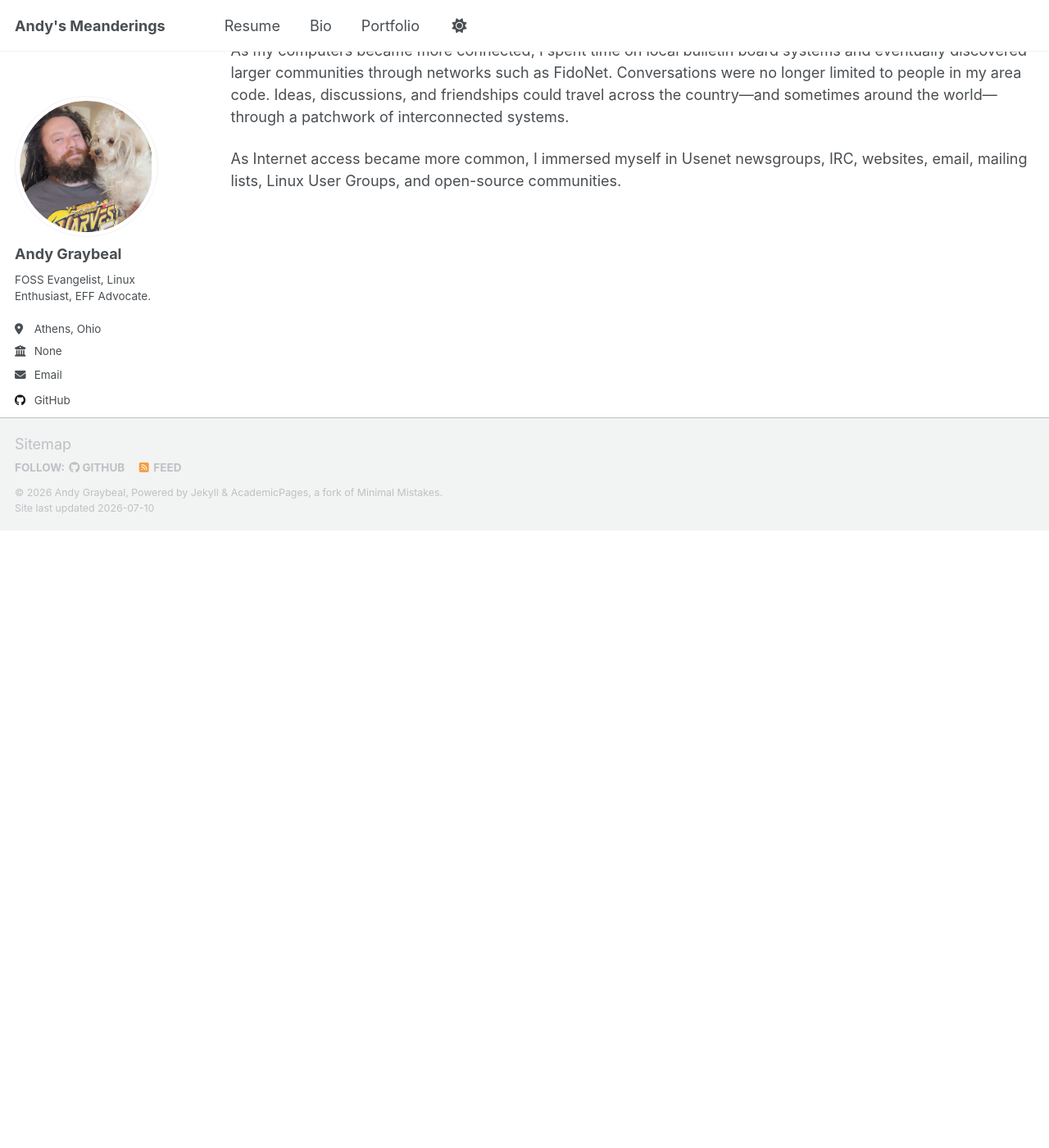
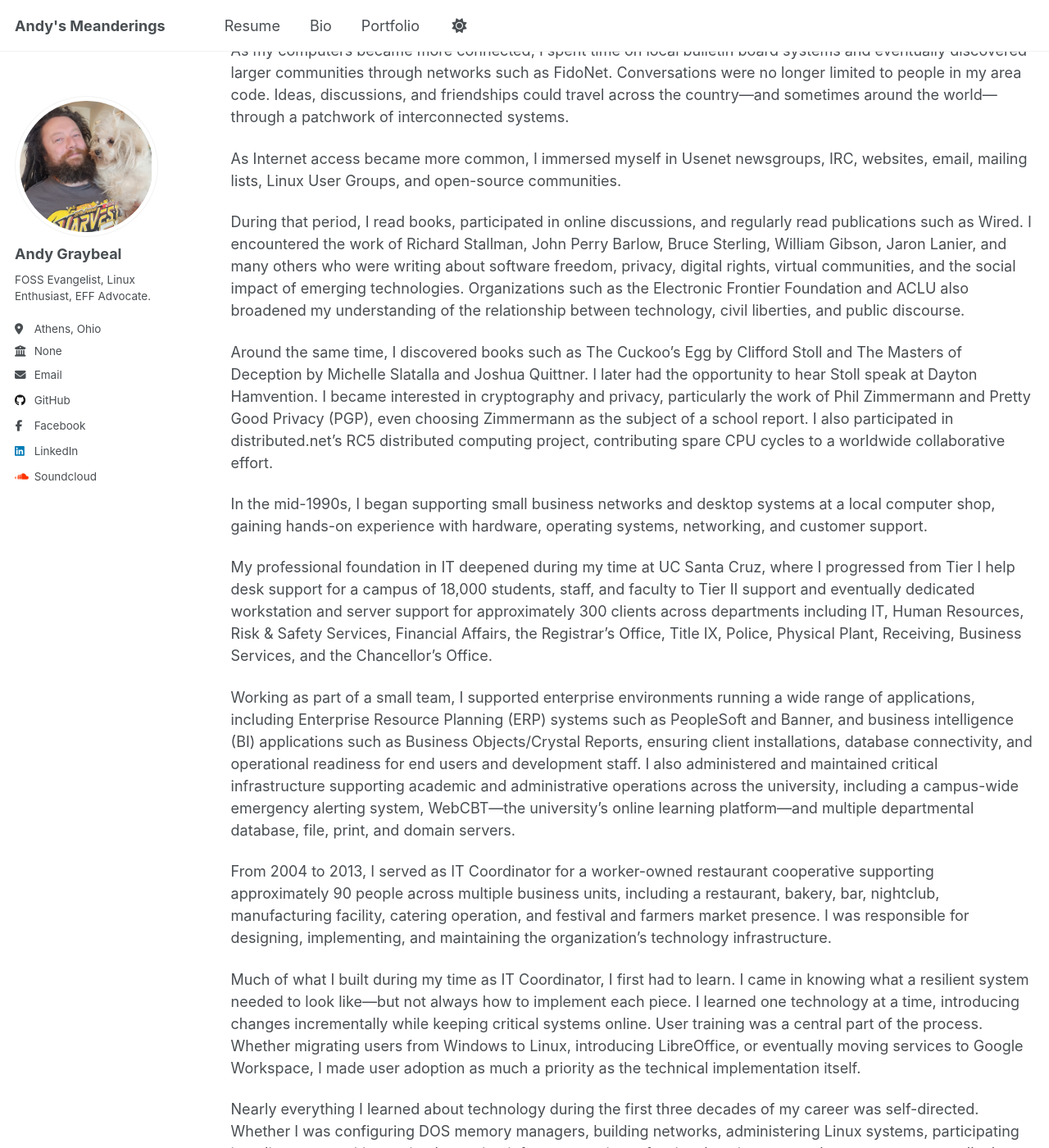
Before and after one commit to andy-graybeal/andy-graybeal.github.io, a Jekyll site: the page built from _pages/bio.md, in a window 1280 px wide and 1400 px high, scrolled down 1038 px. Shown: the whole window at 82% size. Built offline with Jekyll 4.4.1, drawn with Linux system fonts in a browser that asks for light colours; a script that is not in the unit is left out; before the commit the page ends 1685 px from its top, so only the background shows below that; some of the changed text lies outside the part shown.

Commit message:
Update biography with additional professional details
Expanded biography with details on technology interests, professional experiences, and self-directed learning in IT and cybersecurity.

```diff
--- a/_pages/bio.md
+++ b/_pages/bio.md
@@ -26,3 +26,21 @@ Networking was another area that quickly captured my interest. I experimented wi
 As my computers became more connected, I spent time on local bulletin board systems and eventually discovered larger communities through networks such as FidoNet. Conversations were no longer limited to people in my area code. Ideas, discussions, and friendships could travel across the country—and sometimes around the world—through a patchwork of interconnected systems.
 
 As Internet access became more common, I immersed myself in Usenet newsgroups, IRC, websites, email, mailing lists, Linux User Groups, and open-source communities.
+
+During that period, I read books, participated in online discussions, and regularly read publications such as Wired. I encountered the work of Richard Stallman, John Perry Barlow, Bruce Sterling, William Gibson, Jaron Lanier, and many others who were writing about software freedom, privacy, digital rights, virtual communities, and the social impact of emerging technologies. Organizations such as the Electronic Frontier Foundation and ACLU also broadened my understanding of the relationship between technology, civil liberties, and public discourse.
+
+Around the same time, I discovered books such as The Cuckoo's Egg by Clifford Stoll and The Masters of Deception by Michelle Slatalla and Joshua Quittner. I later had the opportunity to hear Stoll speak at Dayton Hamvention. I became interested in cryptography and privacy, particularly the work of Phil Zimmermann and Pretty Good Privacy (PGP), even choosing Zimmermann as the subject of a school report. I also participated in distributed.net's RC5 distributed computing project, contributing spare CPU cycles to a worldwide collaborative effort.
+
+In the mid-1990s, I began supporting small business networks and desktop systems at a local computer shop, gaining hands-on experience with hardware, operating systems, networking, and customer support.
+
+My professional foundation in IT deepened during my time at UC Santa Cruz, where I progressed from Tier I help desk support for a campus of 18,000 students, staff, and faculty to Tier II support and eventually dedicated workstation and server support for approximately 300 clients across departments including IT, Human Resources, Risk & Safety Services, Financial Affairs, the Registrar's Office, Title IX, Police, Physical Plant, Receiving, Business Services, and the Chancellor's Office.
+
+Working as part of a small team, I supported enterprise environments running a wide range of applications, including Enterprise Resource Planning (ERP) systems such as PeopleSoft and Banner, and business intelligence (BI) applications such as Business Objects/Crystal Reports, ensuring client installations, database connectivity, and operational readiness for end users and development staff. I also administered and maintained critical infrastructure supporting academic and administrative operations across the university, including a campus-wide emergency alerting system, WebCBT—the university's online learning platform—and multiple departmental database, file, print, and domain servers.
+
+From 2004 to 2013, I served as IT Coordinator for a worker-owned restaurant cooperative supporting approximately 90 people across multiple business units, including a restaurant, bakery, bar, nightclub, manufacturing facility, catering operation, and festival and farmers market presence. I was responsible for designing, implementing, and maintaining the organization's technology infrastructure.
+
+Much of what I built during my time as IT Coordinator, I first had to learn. I came in knowing what a resilient system needed to look like—but not always how to implement each piece. I learned one technology at a time, introducing changes incrementally while keeping critical systems online. User training was a central part of the process. Whether migrating users from Windows to Linux, introducing LibreOffice, or eventually moving services to Google Workspace, I made user adoption as much a priority as the technical implementation itself.
+
+Nearly everything I learned about technology during the first three decades of my career was self-directed. Whether I was configuring DOS memory managers, building networks, administering Linux systems, participating in online communities, or implementing infrastructure in professional environments, the process was usually the same: identify a problem, research it, experiment, and keep learning until it worked.
+
+I entered a formal classroom environment to study cybersecurity and networking in my mid-forties. By then, I had already spent most of my life learning technology by doing. I view my cybersecurity education as a continuation of that process rather than its beginning.
```
